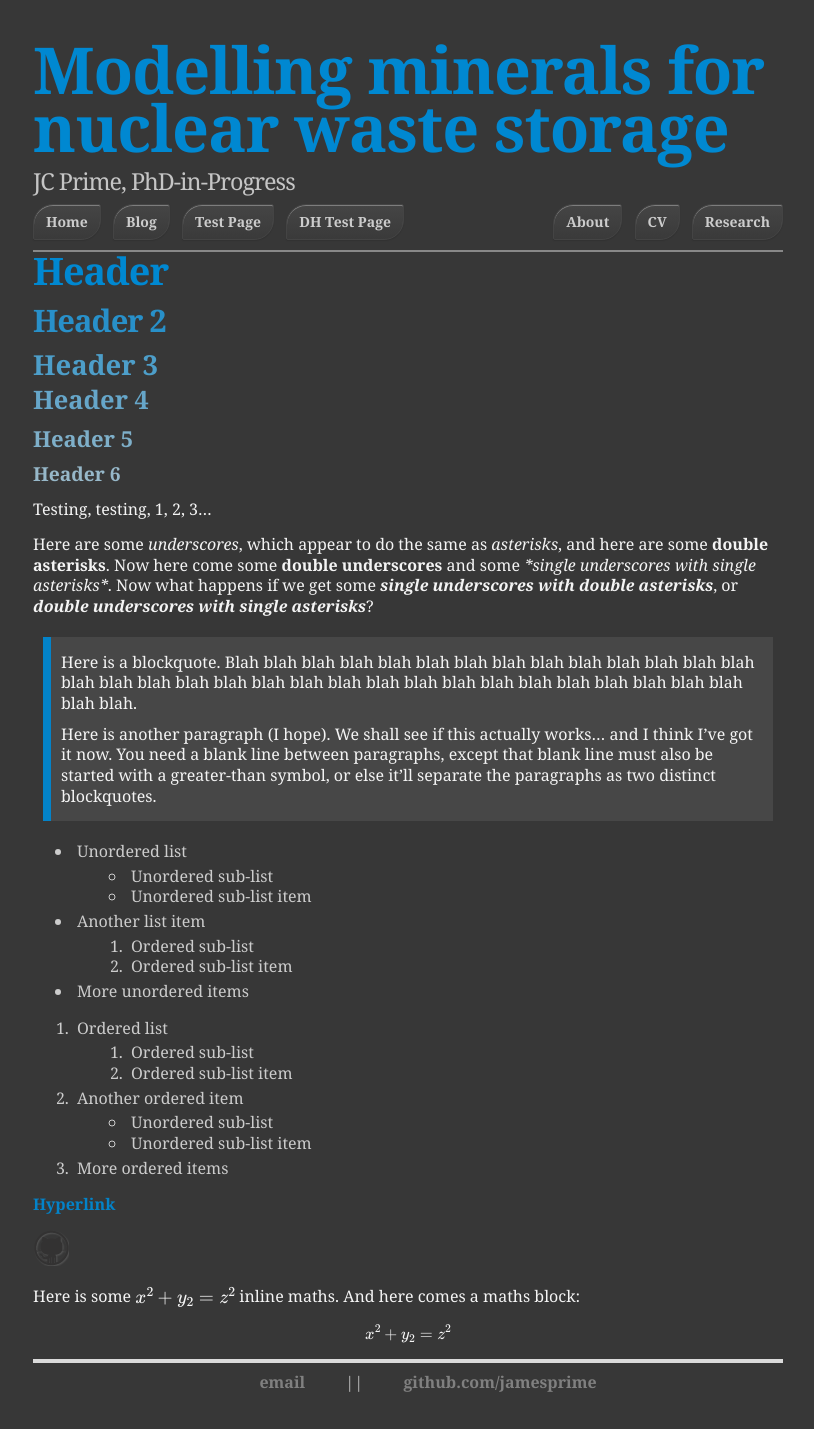
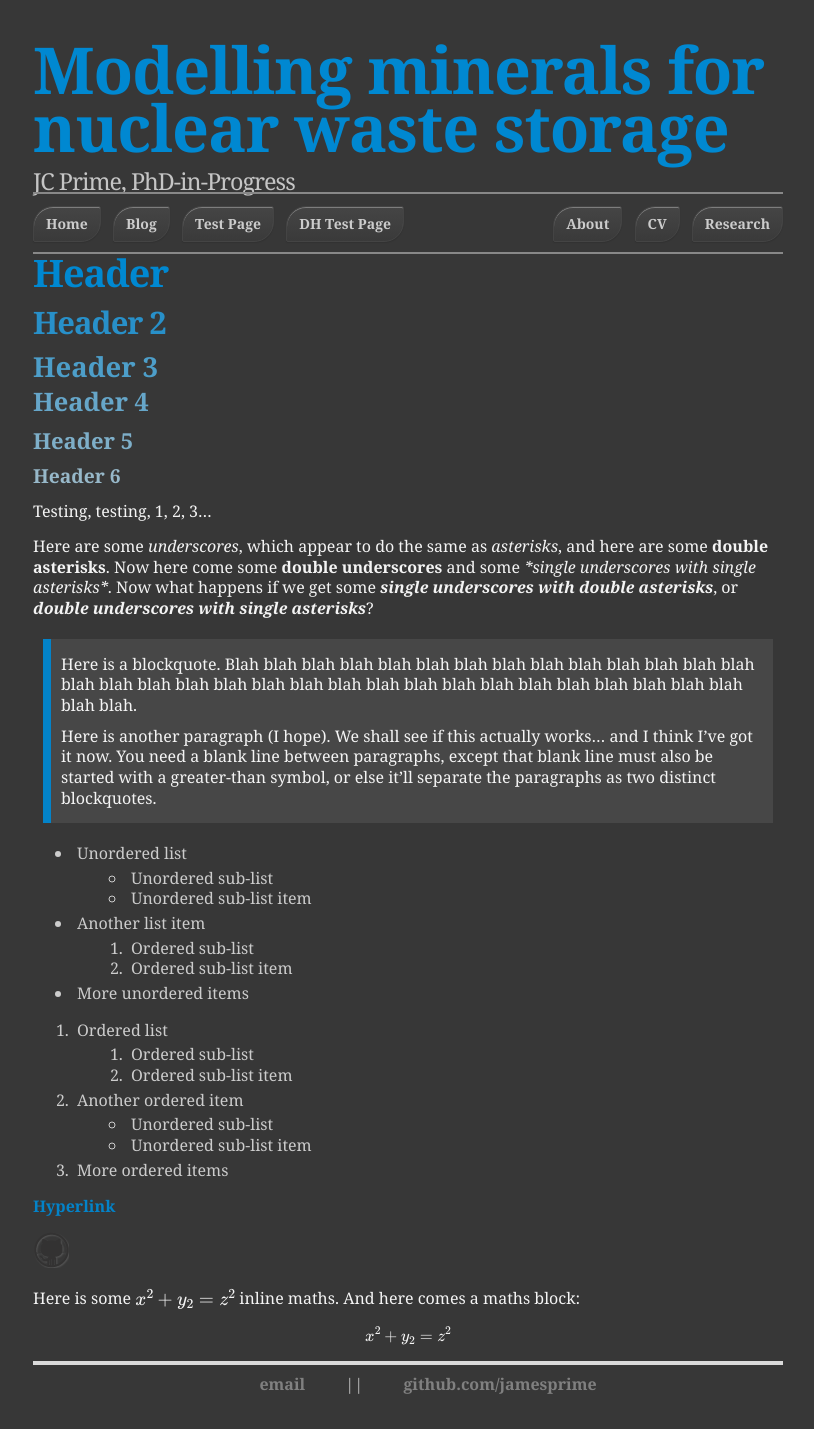
Before and after one commit to jamesprime/jamesprime.github.io, a Jekyll site: the page built from _pages/dhtest/index.md, in a window 1280 px wide. Shown: the whole page, without its empty margins (232-1046 px from the left). Built offline with Jekyll 4.4.1, drawn with Linux system fonts in a browser that asks for light colours; nearby versions of some CDN libraries; formulas are drawn with MathJax 3.

Commit message:
Updated /_sass/uberduper.scss
Added .banner border-top:2px solid #888, as a test

```diff
--- a/_sass/uberduper.scss
+++ b/_sass/uberduper.scss
@@ -241,6 +241,7 @@ div.slogan {
     // box-shadow: 0 1px 3px rgba(0, 0, 0, .25);
     // border-radius: 0 2px 2px 0;
     // padding-right: 10px;
+    border-top: 2px solid #888;
 
     ul {
         list-style: none;
```
